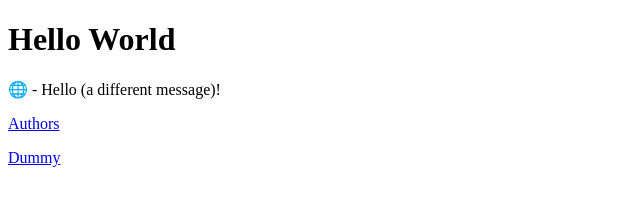
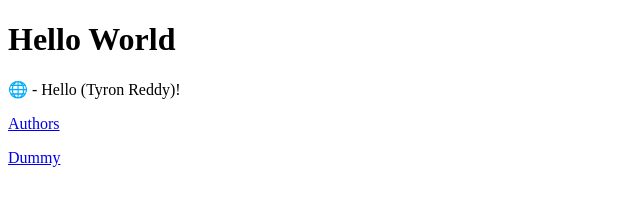
Before and after one commit to TyronR/software_3_lab_1, a plain HTML site: page index.html in a window 1280 px wide. Shown: the full height of the page, 0-640 px from the left. Drawn offline with Linux system fonts and the light colour scheme.

Commit message:
Changed name to Tyron Reddy

```diff
--- a/index.html
+++ b/index.html
@@ -7,7 +7,7 @@
 	<body>
 		<h1>Hello World</h1>
 		<p>
-		&#127760 - Hello (a different message)!
+		&#127760 - Hello (Tyron Reddy)!
 	</p>
 	<p><a href="author.html">Authors</a></p>
 	<p><a href="dummy.html">Dummy</a></p>
```
